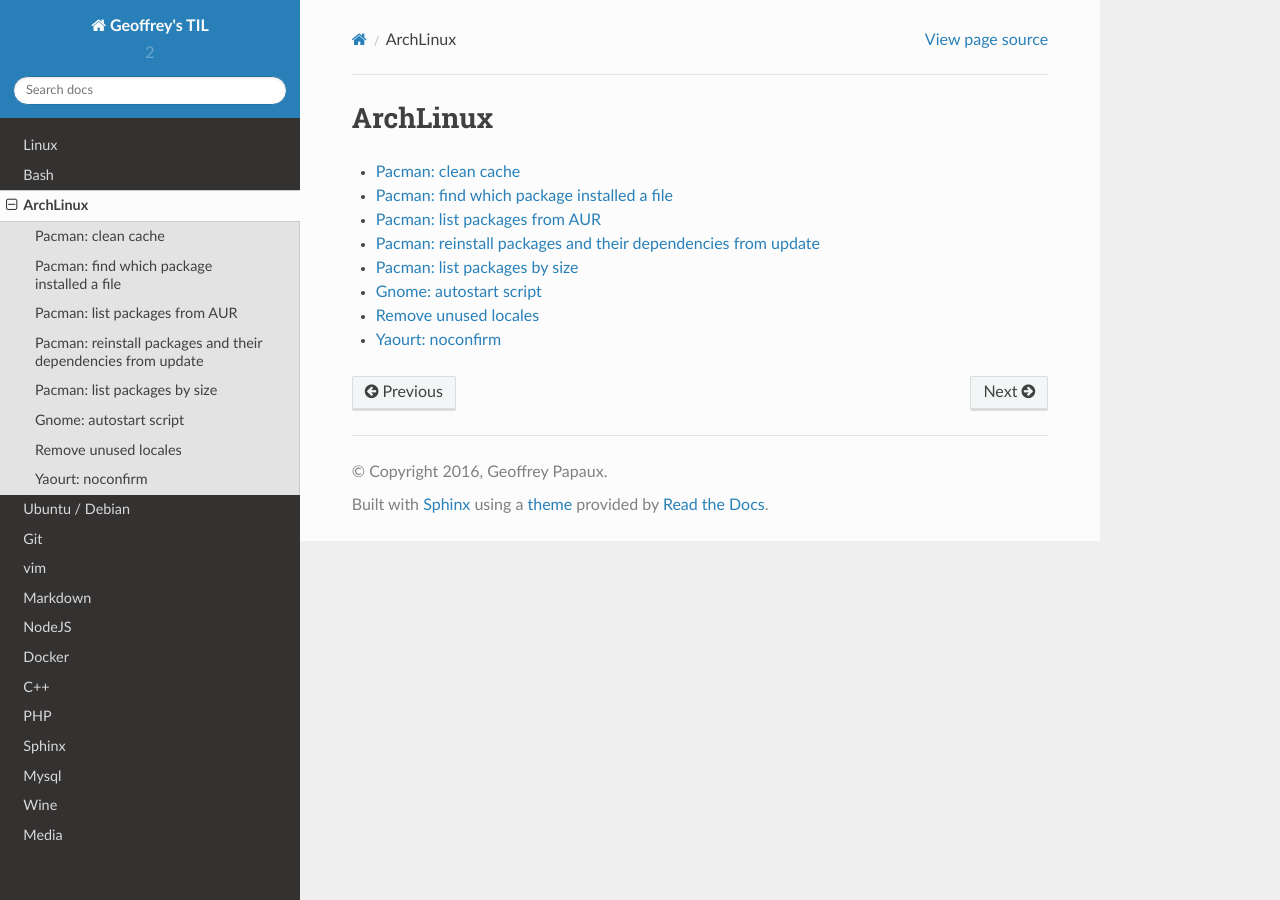
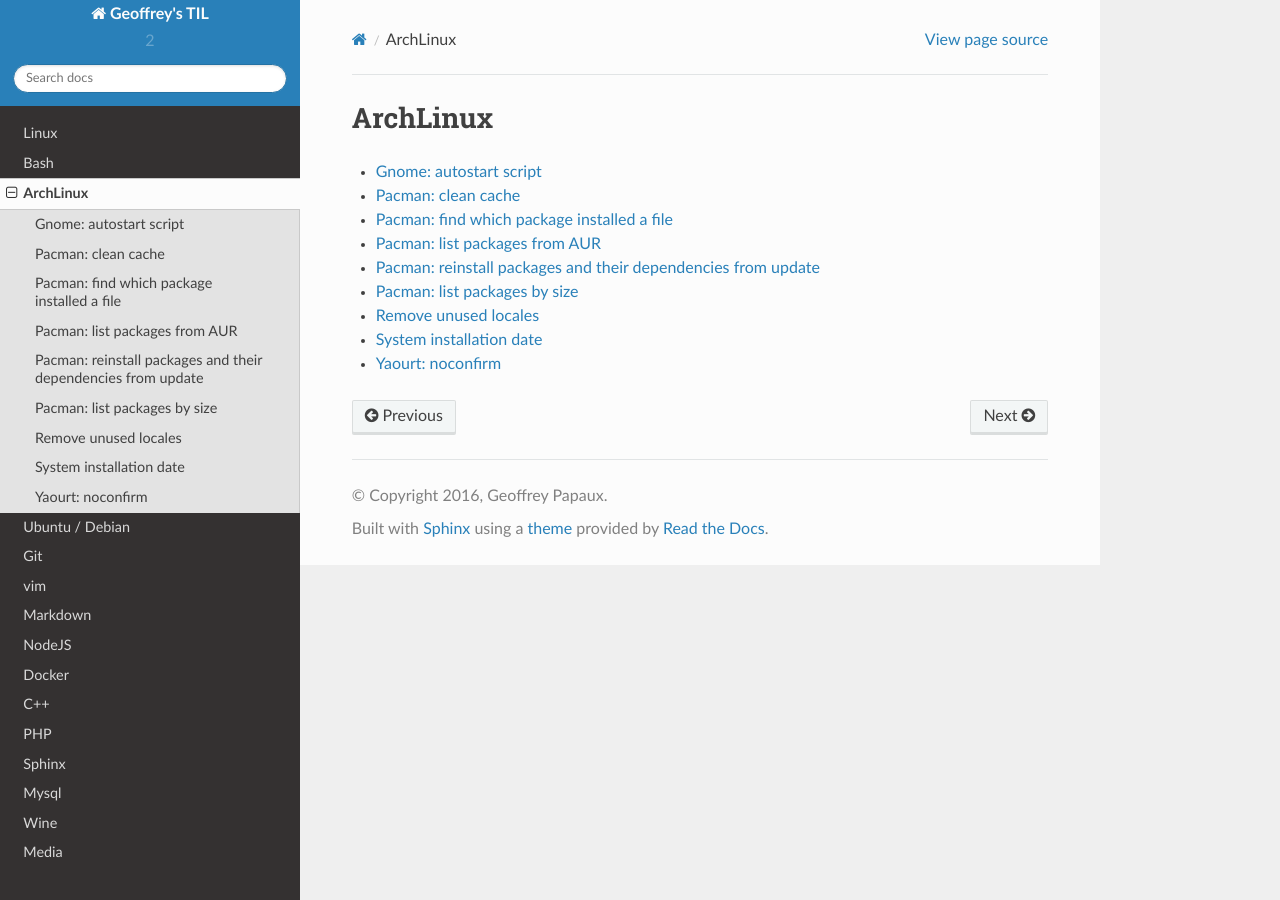
Before and after one commit to papaux/til, a Sphinx documentation site: the page built from source/archlinux/_.rst, in a window 1280 px wide. Built offline with Sphinx 7.4.7 and the Read the Docs theme 2.0.0, drawn with Linux system fonts in a browser that asks for light colours.

Commit message:
archlinux: system installation date verification

```diff
--- a/source/archlinux/_.rst
+++ b/source/archlinux/_.rst
@@ -5,11 +5,12 @@ ArchLinux
 .. toctree::
    :maxdepth: 3
 
+   gnome-autostart-script.rst
    pacman-clean-cache.rst
    pacman-find-which-package-installed-file.rst
    pacman-aur-packages-list.rst
    pacman-reinstall-with-deps.rst
    pacman-list-packages-by-size.rst
-   gnome-autostart-script.rst
    remove-unused-locales.rst
+   system-installation-date.rst
    yaourt-noconfirm.rst
--- a/source/index.rst
+++ b/source/index.rst
@@ -5,7 +5,7 @@ My own TIL (Today I learned) mainly about Linux commands, Linux tools and develo
 
 Some entries are not *concise write-ups* but long true articles or *cheatsheets*, with a lot of commands / option for specific applications.
 
-There are 52 TILs in this repository! Enjoy!
+There are 53 TILs in this repository! Enjoy!
 
 .. toctree::
    :maxdepth: 1
```
Also changed, not shown: source/archlinux/system-installation-date.rst (added, +10 -0 lines).
